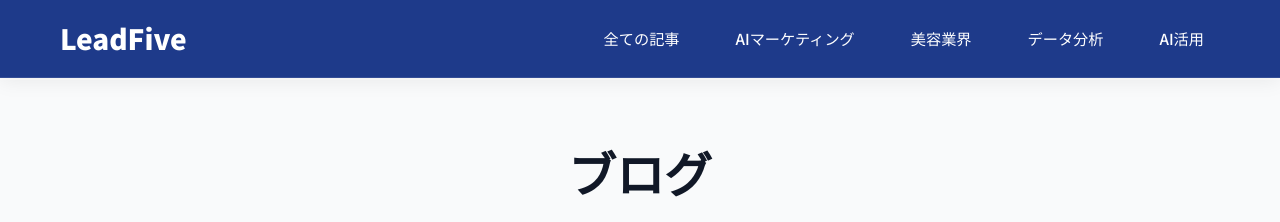
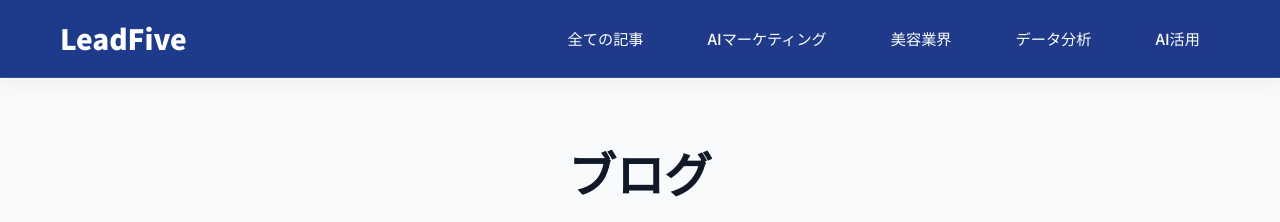
Before and after one commit to Shiki0138/leadfive, a Jekyll site: the page built from blog/index.html, in a window 1280 px wide. Shown: the top 222 px of the page. Built offline with Jekyll 4.4.1, drawn with Linux system fonts in a browser that asks for light colours; the list of posts is cut into pages by our own code.

Commit message:
Force dark background on blog nav-links to fix white-on-white text
- Change nav-link background from transparent to dark blue
- Add padding and border-radius for better visual separation
- Apply to both Critical CSS and main.scss
- Use rgba(30, 58, 138, 0.8) for semi-transparent dark background
- Ensure white text remains visible against dark background

🤖 Generated with [Claude Code](https://claude.ai/code)

Co-Authored-By: Claude <noreply@anthropic.com>

```diff
--- a/_layouts/default.html
+++ b/_layouts/default.html
@@ -17,7 +17,7 @@
     .site-header { position: fixed; top: 0; left: 0; right: 0; z-index: 1000; background: rgba(10, 10, 10, 0.8); backdrop-filter: blur(10px); }
     body.blog-page .site-header { background: #1e3a8a !important; border-bottom: 1px solid rgba(255, 255, 255, 0.1) !important; }
     body.blog-page .navbar { background: #1e3a8a !important; }
-    body.blog-page .nav-link { color: #ffffff !important; background: transparent !important; }
+    body.blog-page .nav-link { color: #ffffff !important; background: rgba(30, 58, 138, 0.8) !important; padding: 0.5rem 1rem !important; border-radius: 6px !important; }
     body.blog-page .navbar-nav { background: transparent !important; }
     body.blog-page .navbar-menu { background: transparent !important; }
     body.blog-page .navbar-brand .logo-text { color: #ffffff !important; -webkit-text-fill-color: #ffffff !important; }
--- a/assets/css/main.scss
+++ b/assets/css/main.scss
@@ -92,17 +92,21 @@ body.blog-page {
   // Force override any conflicting styles
   .navbar-nav .nav-item .nav-link {
     color: $white !important;
-    background: transparent !important;
+    background: rgba(30, 58, 138, 0.8) !important;
     border: none !important;
     text-shadow: none !important;
+    padding: 0.5rem 1rem !important;
+    border-radius: 6px !important;
+    margin: 0 0.25rem !important;
   }
 
   .navbar-nav .nav-item .nav-link:hover,
   .navbar-nav .nav-item .nav-link:focus,
   .navbar-nav .nav-item .nav-link:active {
     color: $white !important;
-    background: rgba(255, 255, 255, 0.1) !important;
+    background: rgba(30, 58, 138, 1.0) !important;
     border-radius: 6px !important;
+    transform: translateY(-1px) !important;
   }
 
   // Mobile menu for blog pages
@@ -504,15 +508,18 @@ h6 { font-size: 1rem; }
 
   .blog-page & {
     color: $white !important;
-    background: transparent !important;
+    background: rgba(30, 58, 138, 0.8) !important;
     border: none !important;
     text-shadow: none !important;
+    padding: 0.5rem 1rem !important;
+    border-radius: 6px !important;
+    margin: 0 0.25rem !important;
   }
 
   .blog-page &:hover {
     color: $white !important;
-    opacity: 0.8;
-    background: rgba(255, 255, 255, 0.1) !important;
+    background: rgba(30, 58, 138, 1.0) !important;
+    transform: translateY(-1px) !important;
   }
 }
 
```
